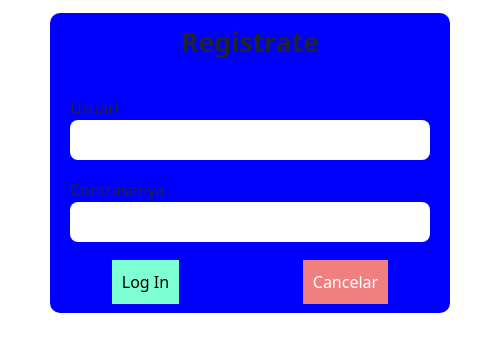
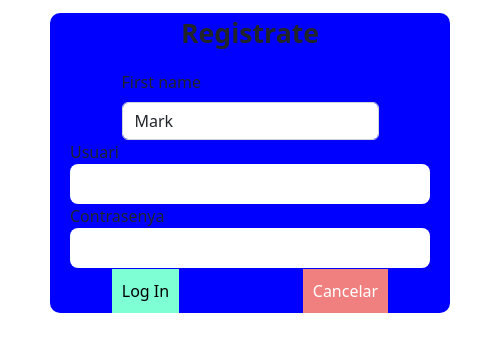
Before and after one commit to D1f3r3nt/etv-allotjaments, an Electron app: page pages/login.html in a window 500 px wide. Shown: the part 43-394 px from the top of the page. Drawn offline with nearby package versions, Linux system fonts and the light colour scheme.

Commit message:
IPC Fotos

```diff
--- a/pages/login.html
+++ b/pages/login.html
@@ -15,6 +15,16 @@
     <p class="title">ETV Allotjaments</p>
     <form id="login-form">
         <p class="title">Registrate</p>
+
+        <div class="col-md-4">
+            <label for="validationCustom01" class="form-label">First name</label>
+            <input type="email" class="form-control" id="validationCustom01" value="Mark" required>
+            <div class="valid-feedback">
+              Looks good!
+            </div>
+          </div>
+
+
         <div class="user">
             <label for="user">Usuari</label>
             <input type="text" name="user" id="user" required />
@@ -27,6 +37,8 @@
             <button type="submit">Log In</button>
             <button id="cancel">Cancelar</button>
         </div>
+
+
     </form>
     <!-- Renderizados JS  -->
     <script src="https://cdn.jsdelivr.net/npm/bootstrap@5.2.3/dist/js/bootstrap.bundle.min.js"
```
